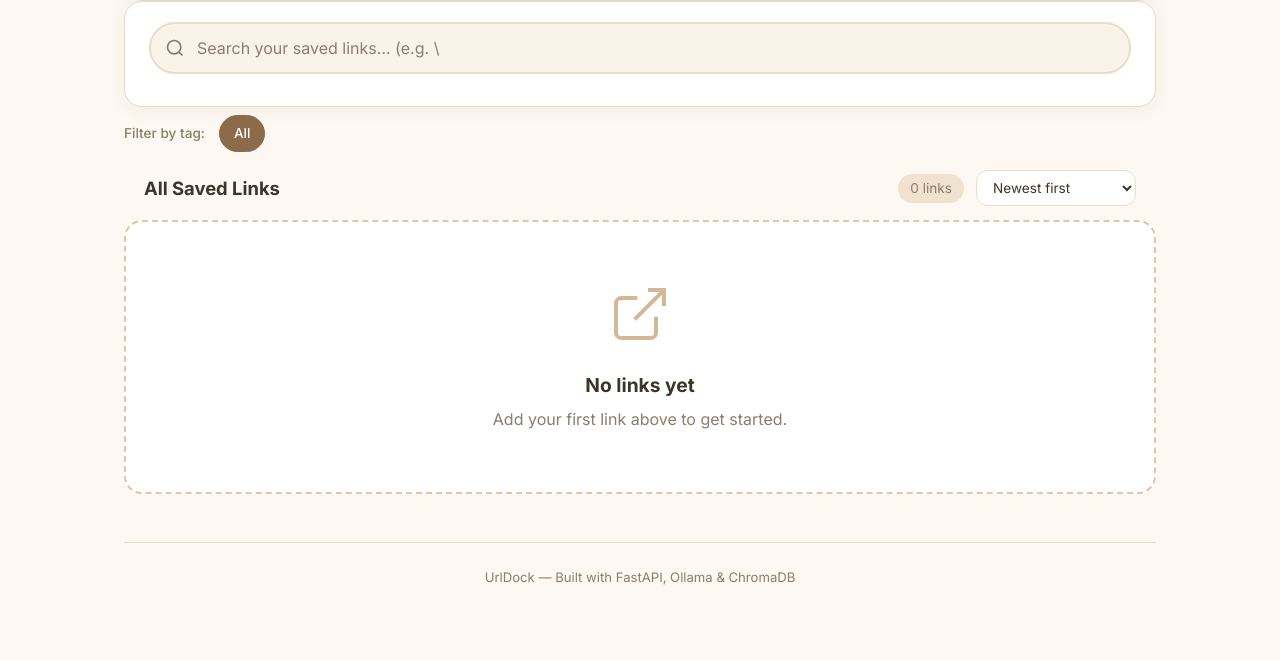
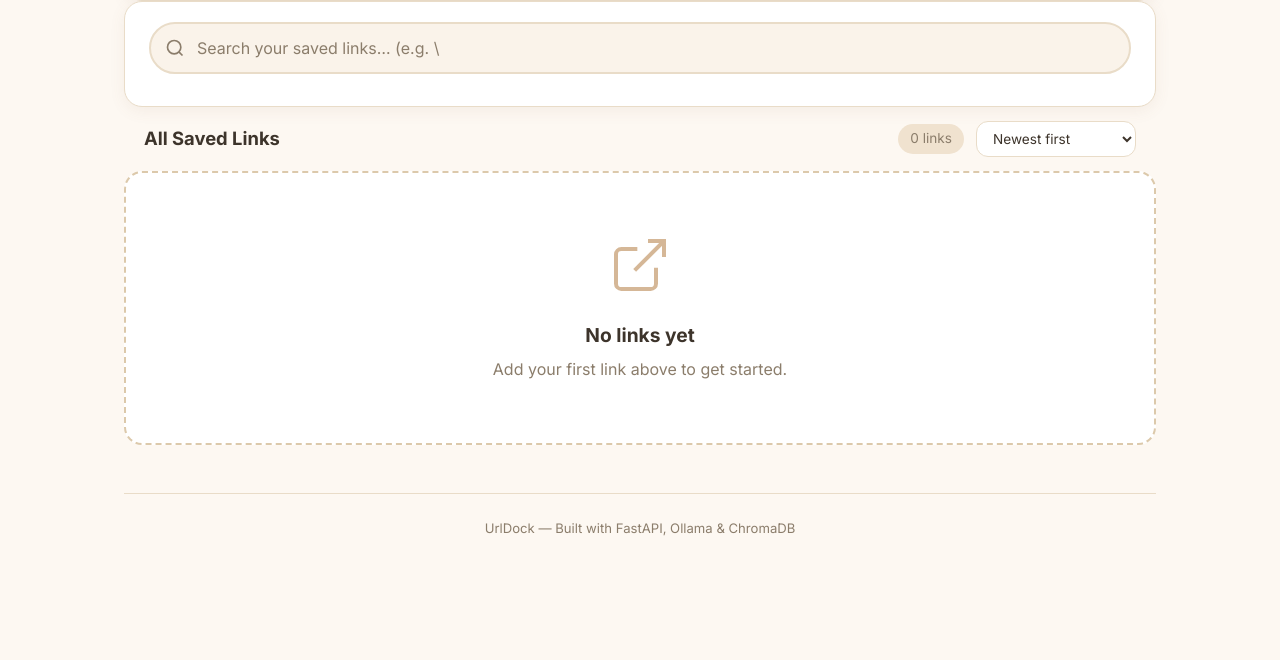
Before and after one commit to StoutAphid/UrlDock, a FastAPI app: page / in a window 1280 px wide. Shown: the part 347-1007 px from the top of the page. After the commit the page ends 883 px from the top, so only its background shows below. Run offline with FastAPI, Linux system fonts and the light colour scheme; some libraries are stand-ins or nearby versions.

Commit message:
feat: finalize v1 - sort via innerHTML swap, 2-col grid, fix REST search, remove tag filter

```diff
--- a/main/app/api/links.py
+++ b/main/app/api/links.py
@@ -33,11 +33,10 @@ async def create_link(link_data: LinkCreate):
 
 @router.get("/links", response_model=LinkList)
 async def list_links(
-    tag: Optional[str] = Query(None, description="Filter by tag"),
     limit: int = Query(50, ge=1, le=100),
     offset: int = Query(0, ge=0)
 ):
-    links = await get_links(tag=tag, limit=limit, offset=offset)
+    links = await get_links(limit=limit, offset=offset)
     return LinkList(links=links, total=len(links))
 
 
@@ -59,10 +58,21 @@ async def delete_link_by_id(link_id: int):
 @router.get("/search", response_model=SearchResponse)
 async def search(q: str = Query(..., min_length=1), limit: int = Query(10, ge=1, le=50)):
     results = await search_links(q, limit)
+    result_models = []
+    for r in results:
+        meta = r["metadata"]
+        result_models.append(SearchResult(
+            id=r["link_id"],
+            url=meta.get("url", ""),
+            title=meta.get("title", "Untitled"),
+            summary=r.get("document", "")[:300],
+            tags=meta.get("tags", []),
+            score=r["score"],
+        ))
     return SearchResponse(
-        results=[SearchResult(**r) for r in results],
+        results=result_models,
         query=q,
-        total=len(results)
+        total=len(result_models)
     )
 
 
@@ -72,13 +82,10 @@ async def list_tags():
 
 
 @router.get("/", response_class=HTMLResponse)
-async def index(request: Request, tag: Optional[str] = None, sort: str = "newest"):
-    links = await get_links(tag=tag, limit=50, sort=sort)
-    tags = await get_all_tags()
+async def index(request: Request, sort: str = "newest"):
+    links = await get_links(limit=50, sort=sort)
     return templates.TemplateResponse(request, "index.html", {
         "app_name": settings.app_name,
         "links": links,
-        "tags": tags,
-        "current_tag": tag,
         "current_sort": sort,
     })
--- a/main/app/services/pipeline.py
+++ b/main/app/services/pipeline.py
@@ -101,7 +101,7 @@ async def get_link(link_id: int) -> Optional[LinkRead]:
     return None
 
 
-async def get_links(tag: Optional[str] = None, limit: int = 50, offset: int = 0, sort: str = "newest") -> List[LinkRead]:
+async def get_links(limit: int = 50, offset: int = 0, sort: str = "newest") -> List[LinkRead]:
     with Session(engine) as session:
         if sort == "oldest":
             query = select(Link).where(Link.fetch_status == "ok").order_by(Link.date_saved.asc())
@@ -111,20 +111,6 @@ async def get_links(tag: Optional[str] = None, limit: int = 50, offset: int = 0,
             query = select(Link).where(Link.fetch_status == "ok")
         else:  # newest (default)
             query = select(Link).where(Link.fetch_status == "ok").order_by(Link.date_saved.desc())
-
-        if tag:
-            all_links = session.exec(query).all()
-            filtered = [l for l in all_links if tag in l.get_tags_list()]
-
-            if sort == "most-tags":
-                filtered.sort(key=lambda l: len(l.get_tags_list()), reverse=True)
-            elif sort == "title":
-                filtered.sort(key=lambda l: l.title or "")
-            elif sort == "oldest":
-                filtered.sort(key=lambda l: l.date_saved)
-
-            filtered = filtered[offset:offset + limit]
-            return [LinkRead.from_model(l) for l in filtered]
 
         if sort == "most-tags":
             all_links = session.exec(query).all()
--- a/main/app/static/css/style.css
+++ b/main/app/static/css/style.css
@@ -627,7 +627,7 @@ a:hover {
 
 .links-grid {
   display: grid;
-  grid-template-columns: repeat(auto-fill, minmax(320px, 1fr));
+  grid-template-columns: repeat(2, 1fr);
   gap: 20px;
 }
 
@@ -755,8 +755,4 @@ a:hover {
   .links-grid {
     grid-template-columns: 1fr;
   }
-
-  .tagline {
-    font-size: 0.85rem;
-  }
 }
--- a/main/app/templates/base.html
+++ b/main/app/templates/base.html
@@ -7,10 +7,10 @@
     <link rel="preconnect" href="https://fonts.googleapis.com">
     <link rel="preconnect" href="https://fonts.gstatic.com" crossorigin>
     <link href="https://fonts.googleapis.com/css2?family=Inter:wght@400;500;600;700&display=swap" rel="stylesheet">
-    <link rel="stylesheet" href="/static/css/style.css?v=6">
+    <link rel="stylesheet" href="/static/css/style.css?v=8">
     <script defer src="https://unpkg.com/htmx.org@1.9.10"></script>
     <script defer src="https://unpkg.com/alpinejs@3.13.3/dist/cdn.min.js"></script>
-    <script defer src="/static/js/app.js?v=6"></script>
+    <script defer src="/static/js/app.js?v=8"></script>
 </head>
 <body>
     <div class="app-container">
--- a/main/app/templates/index.html
+++ b/main/app/templates/index.html
@@ -31,7 +31,7 @@
 
     <section class="search-section">
         <div class="search-card">
-            <form hx-get="/_ui/search" hx-target="#search-results" hx-swap="innerHTML" hx-trigger="keyup changed delay:300ms from:input, search from:input" class="search-form">
+            <form hx-get="/_ui/search" hx-target="#search-results" hx-swap="innerHTML" hx-trigger="submit, keyup changed delay:300ms from:input, search from:input" class="search-form">
                 <label for="search" class="visually-hidden">Search your links</label>
                 <div class="search-input-wrapper">
                     <svg class="search-icon" width="20" height="20" viewBox="0 0 24 24" fill="none" stroke="currentColor" stroke-width="2">
@@ -52,47 +52,20 @@
         </div>
     </section>
 
-    <section class="filters-section">
-        <div class="tags-filter">
-            <span class="filter-label">Filter by tag:</span>
-            <div class="tags-list" role="group" aria-label="Tag filters">
-                <a href="/" class="tag-pill {{ 'active' if not current_tag else '' }}">All</a>
-                {% for tag in tags %}
-                <a href="/?tag={{ tag }}" class="tag-pill {{ 'active' if current_tag == tag else '' }}">{{ tag }}</a>
-                {% endfor %}
-            </div>
-        </div>
-    </section>
-
     <section class="links-section">
         <div class="section-header">
-            <h2>{{ 'Links tagged "' ~ current_tag ~ '"' if current_tag else 'All Saved Links' }}</h2>
+            <h2>All Saved Links</h2>
             <div class="header-controls">
                 <span class="links-count" id="links-count">{{ links|length }} link{% if links|length != 1 %}s{% endif %}</span>
-                <select name="sort" class="sort-select" hx-get="/" hx-target="#links-grid" hx-swap="outerHTML" hx-include="[name='tag']" hx-push-url="true">
+                <select name="sort" class="sort-select" hx-get="/_ui/links-grid" hx-target="#links-grid" hx-swap="innerHTML">
                     <option value="newest" {% if current_sort == 'newest' %}selected{% endif %}>Newest first</option>
                     <option value="oldest" {% if current_sort == 'oldest' %}selected{% endif %}>Oldest first</option>
                     <option value="title" {% if current_sort == 'title' %}selected{% endif %}>Title (A-Z)</option>
-                    <option value="most-tags" {% if current_sort == 'most-tags' %}selected{% endif %}>Most tags</option>
                 </select>
             </div>
         </div>
         <div id="links-grid" class="links-grid" role="list">
-            {% if links %}
-                {% for link in links %}
-                    {% include "partials/link_card.html" %}
-                {% endfor %}
-            {% else %}
-                <div class="empty-state">
-                    <svg width="64" height="64" viewBox="0 0 24 24" fill="none" stroke="currentColor" stroke-width="1.5">
-                        <path d="M18 13v6a2 2 0 0 1-2 2H5a2 2 0 0 1-2-2V8a2 2 0 0 1 2-2h6"></path>
-                        <polyline points="15 3 21 3 21 9"></polyline>
-                        <line x1="10" y1="14" x2="21" y2="3"></line>
-                    </svg>
-                    <h3>No links yet</h3>
-                    <p>{{ 'No links with this tag.' if current_tag else 'Add your first link above to get started.' }}</p>
-                </div>
-            {% endif %}
+            {% include "partials/links_grid.html" %}
         </div>
     </section>
 </div>
--- /dev/null
+++ b/main/app/templates/partials/links_grid.html
@@ -0,0 +1,15 @@
+{% if links %}
+    {% for link in links %}
+        {% include "partials/link_card.html" %}
+    {% endfor %}
+{% else %}
+    <div class="empty-state">
+        <svg width="64" height="64" viewBox="0 0 24 24" fill="none" stroke="currentColor" stroke-width="1.5">
+            <path d="M18 13v6a2 2 0 0 1-2 2H5a2 2 0 0 1-2-2V8a2 2 0 0 1 2-2h6"></path>
+            <polyline points="15 3 21 3 21 9"></polyline>
+            <line x1="10" y1="14" x2="21" y2="3"></line>
+        </svg>
+        <h3>No links yet</h3>
+        <p>Add your first link above to get started.</p>
+    </div>
+{% endif %}
```
Also changed, not shown: main/app/api/ui.py (+10 -1 lines), README.md.
